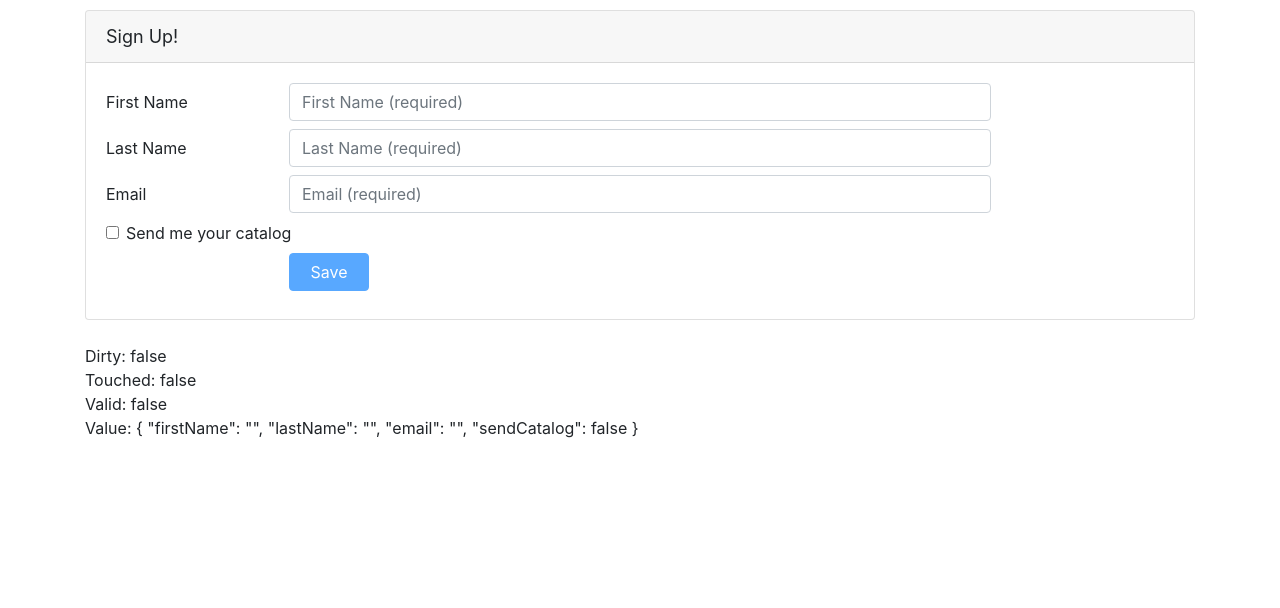
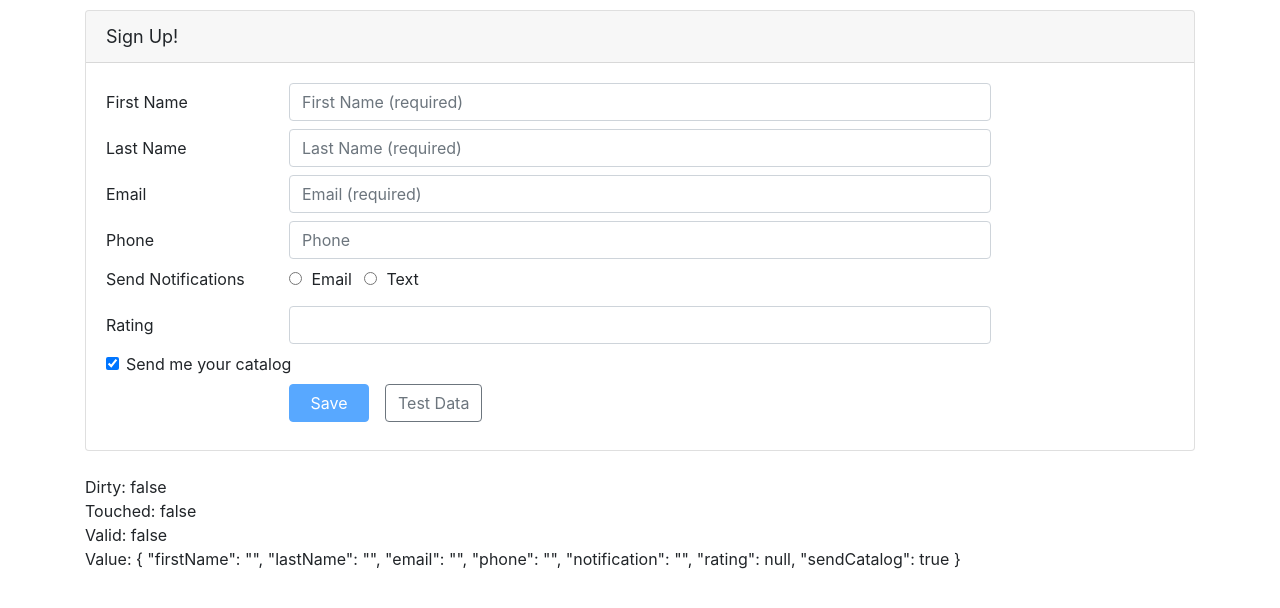
Before and after one commit to RobertAliaj/Angular-Reactive-Forms, an Angular app: page / in a window 1280 px wide. Shown: the top 608 px of the page. Built offline with nearby package versions, Linux system fonts and the light colour scheme.

Commit message:
custom validators with parameters

```diff
--- a/src/app/app.module.ts
+++ b/src/app/app.module.ts
@@ -1,6 +1,6 @@
 import { BrowserModule } from '@angular/platform-browser';
 import { NgModule } from '@angular/core';
-import { FormsModule } from '@angular/forms';
+import { ReactiveFormsModule } from '@angular/forms';
 
 import { AppComponent } from './app.component';
 import { CustomerComponent } from './customers/customer.component';
@@ -12,7 +12,7 @@ import { CustomerComponent } from './customers/customer.component';
   ],
   imports: [
     BrowserModule,
-    FormsModule
+    ReactiveFormsModule
   ],
   bootstrap: [AppComponent]
 })
--- a/src/app/customers/customer.component.html
+++ b/src/app/customers/customer.component.html
@@ -5,28 +5,25 @@
 
   <div class="card-body">
     <form novalidate
-          (ngSubmit)="save(signupForm)"
-          #signupForm="ngForm">
+          (ngSubmit)="save()"
+          [formGroup]="customerForm">
 
       <div class="form-group row mb-2">
-        <label class="col-md-2 col-form-label"
-               for="firstNameId">First Name</label>
+        <label class="col-md-2 col-form-label" for="firstNameId">First Name</label>
         <div class="col-md-8">
+
           <input class="form-control"
                  id="firstNameId"
                  type="text"
                  placeholder="First Name (required)"
-                 required
-                 minlength="3"
-                 [(ngModel)]=customer.firstName
-                 name="firstName"
-                 #firstNameVar="ngModel"
-                 [ngClass]="{'is-invalid': (firstNameVar.touched || firstNameVar.dirty) && !firstNameVar.valid }" />
+                 formControlName="firstName"
+                 [ngClass]="{'is-invalid': (customerForm.get('firstName').touched || customerForm.get('firstName').dirty) && !customerForm.get('firstName').valid }"/>
+
           <span class="invalid-feedback">
-            <span *ngIf="firstNameVar.errors?.required">
+            <span *ngIf="customerForm.get('firstName').errors?.required">
               Please enter your first name.
             </span>
-            <span *ngIf="firstNameVar.errors?.minlength">
+            <span *ngIf="customerForm.get('firstName').errors?.minlength">
               The first name must be longer than 3 characters.
             </span>
           </span>
@@ -34,24 +31,21 @@
       </div>
 
       <div class="form-group row mb-2">
-        <label class="col-md-2 col-form-label"
-               for="lastNameId">Last Name</label>
+        <label class="col-md-2 col-form-label" for="lastNameId">Last Name</label>
         <div class="col-md-8">
+
           <input class="form-control"
                  id="lastNameId"
                  type="text"
                  placeholder="Last Name (required)"
-                 required
-                 maxlength="50"
-                 [(ngModel)]="customer.lastName"
-                 name="lastName"
-                 #lastNameVar="ngModel"
-                 [ngClass]="{'is-invalid': (lastNameVar.touched || lastNameVar.dirty) && !lastNameVar.valid }" />
+                 formControlName="lastName"
+                 [ngClass]="{'is-invalid': (customerForm.get('lastName').touched || customerForm.get('lastName').dirty) && !customerForm.get('lastName').valid }"/>
+
           <span class="invalid-feedback">
-            <span *ngIf="lastNameVar.errors?.required">
+            <span *ngIf="customerForm.get('lastName').errors?.required">
               Please enter your last name.
             </span>
-            <span *ngIf="lastNameVar.errors?.maxlength">
+            <span *ngIf="customerForm.get('lastName').errors?.maxlength">
               The last name must be less than 50 characters.
             </span>
           </span>
@@ -59,27 +53,90 @@
       </div>
 
       <div class="form-group row mb-2">
-        <label class="col-md-2 col-form-label"
-               for="emailId">Email</label>
+        <label class="col-md-2 col-form-label" for="emailId">Email</label>
         <div class="col-md-8">
+
           <input class="form-control"
                  id="emailId"
                  type="email"
                  placeholder="Email (required)"
-                 required
-                 email
-                 [(ngModel)]="customer.email"
-                 name="email"
-                 #emailVar="ngModel"
-                 [ngClass]="{'is-invalid': (emailVar.touched || emailVar.dirty) && !emailVar.valid }" />
+                 formControlName="email"
+                 [ngClass]="{'is-invalid': (customerForm.get('email').touched || customerForm.get('email').dirty) && !customerForm.get('email').valid }"/>
+
           <span class="invalid-feedback">
-            <span *ngIf="emailVar.errors?.required">
+            <span *ngIf="customerForm.get('email').errors?.required">
               Please enter your email address.
             </span>
-            <span *ngIf="emailVar.errors?.email">
+            <span *ngIf="customerForm.get('email').errors?.email">
               Please enter a valid email address.
             </span>
           </span>
+        </div>
+      </div>
+
+      <div class="form-group row mb-2">
+        <label class="col-md-2 col-form-label" for="phoneId">Phone</label>
+        <div class="col-md-8">
+
+          <input class="form-control"
+                 id="phoneId"
+                 type="tel"
+                 placeholder="Phone"
+                 formControlName="phone"
+                 [ngClass]="{'is-invalid': (customerForm.get('phone').touched || customerForm.get('phone').dirty) && !customerForm.get('phone').valid }"/>
+
+          <span class="invalid-feedback">
+            <span *ngIf="customerForm.get('phone').errors?.required">
+              Please enter your phone number.
+            </span>
+          </span>
+        </div>
+      </div>
+
+      <div class="form-group row mb-2">
+        <label class="col-md-2 col-form-label pt-0">Send Notifications</label>
+        <div class="col-md-8">
+          <div class="form-check form-check-inline">
+            <label class="form-check-label">
+
+              <input class="form-check-input"
+                     type="radio"
+                     value="email"
+                     formControlName="notification"
+                     (click)="setNotification('email')"> Email
+
+            </label>
+          </div>
+
+          <div class="form-check form-check-inline">
+            <label class="form-check-label">
+
+              <input class="form-check-input"
+                     type="radio"
+                     value="text"
+                     formControlName="notification"
+                     (click)="setNotification('text')"> Text
+
+            </label>
+          </div>
+        </div>
+      </div>
+
+      <div class="form-group row mb-2">
+        <label class="col-md-2 col-form-label" for="ratingId">Rating</label>
+        <div class="col-md-8">
+          <input class="form-control"
+                 id="ratingId"
+                 type="number"
+                 formControlName="rating"
+                 [ngClass]="{'is-invalid': (customerForm.get('rating').touched ||
+                                            customerForm.get('rating').dirty) &&
+                                            !customerForm.get('rating').valid}"/>
+          <span class="invalid-feedback">
+          <span *ngIf="customerForm.get('rating').errors?.range">
+            Please rate your experience from 1 to 5.
+          </span>
+        </span>
         </div>
       </div>
 
@@ -90,132 +147,138 @@
               <input class="form-check-input"
                      id="sendCatalogId"
                      type="checkbox"
-                     [(ngModel)]="customer.sendCatalog"
-                     name="sendCatalog"> Send me your catalog
+                     formControlName="sendCatalog"
+              > Send me your catalog
             </label>
           </div>
         </div>
       </div>
 
-      <div *ngIf="customer.sendCatalog">
-        <div class="form-group row mb-2">
-          <label class="col-md-2 col-form-label pt-0">Address Type</label>
-          <div class="col-md-8">
-            <div class="form-check form-check-inline">
-              <label class="form-check-label">
-                <input class="form-check-input"
-                       id="addressType1Id"
-                       type="radio"
-                       value="home"
-                       [(ngModel)]="customer.addressType"
-                       name="addressType"> Home
-              </label>
-            </div>
-            <div class="form-check form-check-inline">
-              <label class="form-check-label">
-                <input class="form-check-input"
-                       id="addressType1Id"
-                       type="radio"
-                       value="work"
-                       [(ngModel)]="customer.addressType"
-                       name="addressType"> Work
-              </label>
-            </div>
-            <div class="form-check form-check-inline">
-              <label class="form-check-label">
-                <input class="form-check-input"
-                       id="addressType1Id"
-                       type="radio"
-                       value="other"
-                       [(ngModel)]="customer.addressType"
-                       name="addressType"> Other
-              </label>
-            </div>
-          </div>
-        </div>
+      <!--      <div *ngIf="customer.sendCatalog">-->
+      <!--        <div class="form-group row mb-2">-->
+      <!--          <label class="col-md-2 col-form-label pt-0">Address Type</label>-->
+      <!--          <div class="col-md-8">-->
+      <!--            <div class="form-check form-check-inline">-->
+      <!--              <label class="form-check-label">-->
+      <!--                <input class="form-check-input"-->
+      <!--                       id="addressType1Id"-->
+      <!--                       type="radio"-->
+      <!--                       value="home"-->
+      <!--                       [(ngModel)]="customer.addressType"-->
+      <!--                       name="addressType"> Home-->
+      <!--              </label>-->
+      <!--            </div>-->
+      <!--            <div class="form-check form-check-inline">-->
+      <!--              <label class="form-check-label">-->
+      <!--                <input class="form-check-input"-->
+      <!--                       id="addressType1Id"-->
+      <!--                       type="radio"-->
+      <!--                       value="work"-->
+      <!--                       [(ngModel)]="customer.addressType"-->
+      <!--                       name="addressType"> Work-->
+      <!--              </label>-->
+      <!--            </div>-->
+      <!--            <div class="form-check form-check-inline">-->
+      <!--              <label class="form-check-label">-->
+      <!--                <input class="form-check-input"-->
+      <!--                       id="addressType1Id"-->
+      <!--                       type="radio"-->
+      <!--                       value="other"-->
+      <!--                       [(ngModel)]="customer.addressType"-->
+      <!--                       name="addressType"> Other-->
+      <!--              </label>-->
+      <!--            </div>-->
+      <!--          </div>-->
+      <!--        </div>-->
 
-        <div class="form-group row mb-2">
-          <label class="col-md-2 col-form-label"
-                 for="street1Id">Street Address 1</label>
-          <div class="col-md-8">
-            <input class="form-control"
-                   id="street1Id"
-                   type="text"
-                   placeholder="Street address"
-                   [(ngModel)]="customer.street1"
-                   name="street1">
-          </div>
-        </div>
+      <!--        <div class="form-group row mb-2">-->
+      <!--          <label class="col-md-2 col-form-label"-->
+      <!--                 for="street1Id">Street Address 1</label>-->
+      <!--          <div class="col-md-8">-->
+      <!--            <input class="form-control"-->
+      <!--                   id="street1Id"-->
+      <!--                   type="text"-->
+      <!--                   placeholder="Street address"-->
+      <!--                   [(ngModel)]="customer.street1"-->
+      <!--                   name="street1">-->
+      <!--          </div>-->
+      <!--        </div>-->
 
-        <div class="form-group row mb-2">
-          <label class="col-md-2 col-form-label"
-                 for="street2Id">Street Address 2</label>
-          <div class="col-md-8">
-            <input class="form-control"
-                   id="street2Id"
-                   type="text"
-                   placeholder="Street address (second line)"
-                   [(ngModel)]="customer.street2"
-                   name="street2">
-          </div>
-        </div>
+      <!--        <div class="form-group row mb-2">-->
+      <!--          <label class="col-md-2 col-form-label"-->
+      <!--                 for="street2Id">Street Address 2</label>-->
+      <!--          <div class="col-md-8">-->
+      <!--            <input class="form-control"-->
+      <!--                   id="street2Id"-->
+      <!--                   type="text"-->
+      <!--                   placeholder="Street address (second line)"-->
+      <!--                   [(ngModel)]="customer.street2"-->
+      <!--                   name="street2">-->
+      <!--          </div>-->
+      <!--        </div>-->
 
-        <div class="form-group row mb-2">
-          <label class="col-md-2 col-form-label"
-                 for="cityId">City, State, Zip Code</label>
-          <div class="col-md-3">
-            <input class="form-control"
-                   id="cityId"
-                   type="text"
-                   placeholder="City"
-                   [(ngModel)]="customer.city"
-                   name="city">
-          </div>
-          <div class="col-md-3">
-            <select class="form-control"
-                    id="stateId"
-                    [(ngModel)]="customer.state"
-                    name="state">
-              <option value=""
-                      disabled
-                      selected
-                      hidden>Select a State...</option>
-              <option value="AL">Alabama</option>
-              <option value="AK">Alaska</option>
-              <option value="AZ">Arizona</option>
-              <option value="AR">Arkansas</option>
-              <option value="CA">California</option>
-              <option value="CO">Colorado</option>
-              <option value="WI">Wisconsin</option>
-              <option value="WY">Wyoming</option>
-            </select>
-          </div>
-          <div class="col-md-2">
-            <input class="form-control"
-                   id="zipId"
-                   type="number"
-                   placeholder="Zip Code"
-                   [(ngModel)]="customer.zip"
-                   name="zip">
-          </div>
-        </div>
-      </div>
+      <!--        <div class="form-group row mb-2">-->
+      <!--          <label class="col-md-2 col-form-label"-->
+      <!--                 for="cityId">City, State, Zip Code</label>-->
+      <!--          <div class="col-md-3">-->
+      <!--            <input class="form-control"-->
+      <!--                   id="cityId"-->
+      <!--                   type="text"-->
+      <!--                   placeholder="City"-->
+      <!--                   [(ngModel)]="customer.city"-->
+      <!--                   name="city">-->
+      <!--          </div>-->
+      <!--          <div class="col-md-3">-->
+      <!--            <select class="form-control"-->
+      <!--                    id="stateId"-->
+      <!--                    [(ngModel)]="customer.state"-->
+      <!--                    name="state">-->
+      <!--              <option value=""-->
+      <!--                      disabled-->
+      <!--                      selected-->
+      <!--                      hidden>Select a State...-->
+      <!--              </option>-->
+      <!--              <option value="AL">Alabama</option>-->
+      <!--              <option value="AK">Alaska</option>-->
+      <!--              <option value="AZ">Arizona</option>-->
+      <!--              <option value="AR">Arkansas</option>-->
+      <!--              <option value="CA">California</option>-->
+      <!--              <option value="CO">Colorado</option>-->
+      <!--              <option value="WI">Wisconsin</option>-->
+      <!--              <option value="WY">Wyoming</option>-->
+      <!--            </select>-->
+      <!--          </div>-->
+      <!--          <div class="col-md-2">-->
+      <!--            <input class="form-control"-->
+      <!--                   id="zipId"-->
+      <!--                   type="number"-->
+      <!--                   placeholder="Zip Code"-->
+      <!--                   [(ngModel)]="customer.zip"-->
+      <!--                   name="zip">-->
+      <!--          </div>-->
+      <!--        </div>-->
+      <!--      </div>-->
 
       <div class="form-group row mb-2">
         <div class="offset-md-2 col-md-4">
           <button class="btn btn-primary mr-3"
                   type="submit"
                   style="width:80px"
-                  [title]="signupForm.valid ? 'Save your entered data' : 'Disabled until the form data is valid'"
-                  [disabled]="!signupForm.valid">
+                  [title]="customerForm.valid ? 'Save your entered data' : 'Disabled until the form data is valid'"
+                  [disabled]="!customerForm.valid">
             Save
+          </button>
+          <button class="btn btn-outline-secondary"
+                  type="button"
+                  (click)="populateTestData()">
+            Test Data
           </button>
         </div>
       </div>
     </form>
   </div>
 </div>
-<br>Dirty: {{ signupForm.dirty }}
-<br>Touched: {{ signupForm.touched }}
-<br>Valid: {{ signupForm.valid }}
-<br>Value: {{ signupForm.value | json }}
+<br>Dirty: {{ customerForm.dirty }}
+<br>Touched: {{ customerForm.touched }}
+<br>Valid: {{ customerForm.valid }}
+<br>Value: {{ customerForm.value | json }}
--- a/src/app/customers/customer.component.ts
+++ b/src/app/customers/customer.component.ts
@@ -1,7 +1,18 @@
-import { Component, OnInit } from '@angular/core';
-import { NgForm } from '@angular/forms';
+import {Component, OnInit} from '@angular/core';
+import {AbstractControl, FormBuilder, FormGroup, Validators} from '@angular/forms';
 
-import { Customer } from './customer';
+import {Customer} from './customer';
+
+function ratingRange(formControlBeingValidated: AbstractControl): { [key: string]: boolean } | null {
+  /**
+    *if the value of the form-control is not null, is not a number, is smaller than
+   * 1 and bigger than 5 then we return true because one of the validators isnt valid* */
+  // tslint:disable-next-line:max-line-length
+  if (formControlBeingValidated.value !== null && (isNaN(formControlBeingValidated.value) || formControlBeingValidated.value < 1 || formControlBeingValidated.value > 5)) {
+    return {range: true };
+  }
+  return null;
+}
 
 @Component({
   selector: 'app-customer',
@@ -9,15 +20,49 @@ import { Customer } from './customer';
   styleUrls: ['./customer.component.css']
 })
 export class CustomerComponent implements OnInit {
-  customer = new Customer();
+  customerForm: FormGroup;
+  // customer = new Customer();
 
-  constructor() { }
+  constructor(private fb: FormBuilder) {
+  }
 
   ngOnInit(): void {
+    this.customerForm = this.fb.group({
+      firstName: ['', [Validators.required, Validators.minLength(3)]],
+      lastName: ['', [Validators.required, Validators.maxLength(50)]],
+      email: ['', [Validators.required, Validators.email]],
+      phone: [''],
+      notification: [''],
+      rating: [null, ratingRange],
+      sendCatalog: true
+    });
   }
 
-  save(customerForm: NgForm): void {
-    console.log(customerForm.form);
-    console.log('Saved: ' + JSON.stringify(customerForm.value));
+  save(): void {
+    console.log(this.customerForm);
+    console.log('Saved: ' + JSON.stringify(this.customerForm.value));
+  }
+
+
+  setNotification(notifyVia: string): void {
+    const phoneControl: AbstractControl = this.customerForm.get('phone');
+    if (notifyVia === 'text') {
+      phoneControl.setValidators(Validators.required);
+    } else {
+      phoneControl.clearValidators();
+    }
+    phoneControl.updateValueAndValidity();
+  }
+
+  // Test Method just to fill the Input fields
+  populateTestData(): void {
+    this.customerForm.patchValue({
+      firstName: 'Otto',
+      lastName: 'Normalo',
+      email: 'ottonormalisto@mail.com',
+      phone: '',
+      notification: 'email',
+      sendCatalog: false
+    });
   }
 }
```
